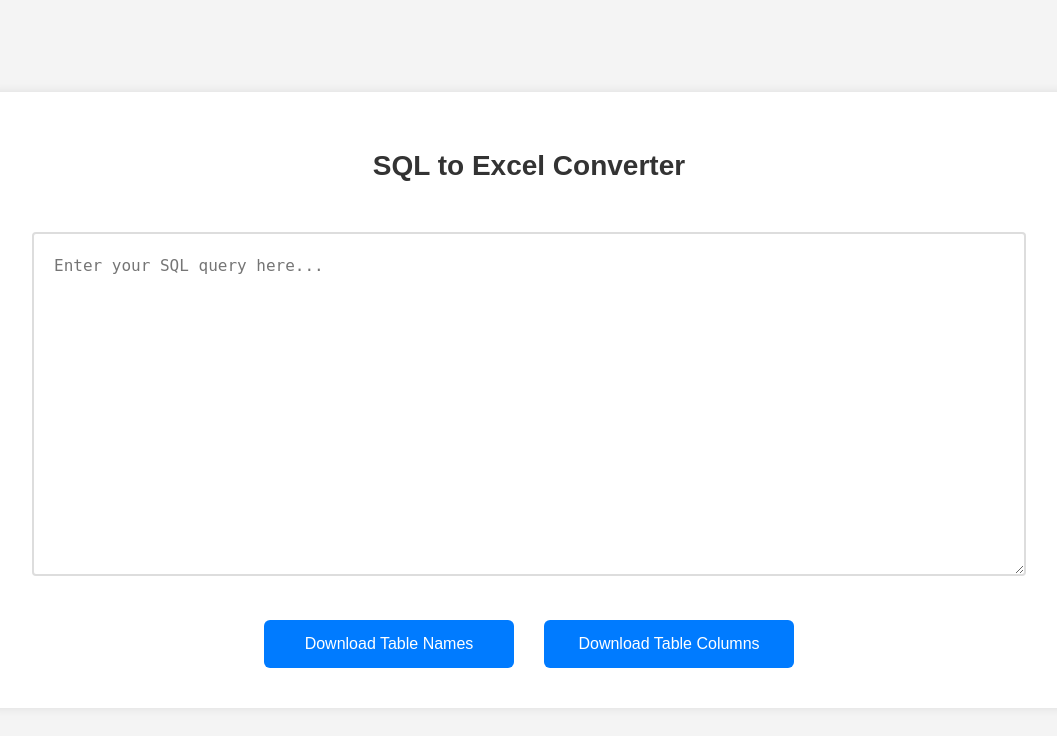
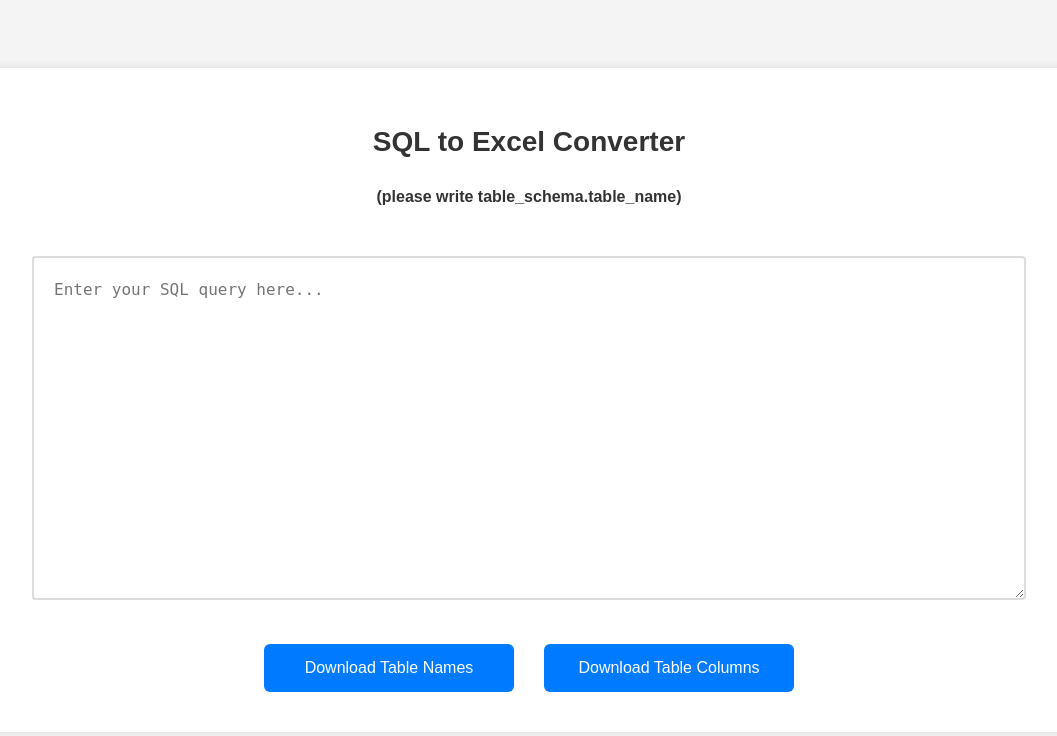
Before and after one commit to sahbaz00/sql-to-excel-app, a Flask app: page / in a window 1280 px wide. Shown: the top 736 px of the page, without its empty margins (111-1168 px from the left). Run offline with Flask 3, Linux system fonts and the light colour scheme.

Commit message:
new_comment_table_schema

```diff
--- a/static/style.css
+++ b/static/style.css
@@ -64,3 +64,9 @@
     margin-bottom: 30px;
     font-size: 28px;
 }
+
+h3 {
+    color: #333;
+    margin-bottom: 30px;
+    font-size: 16px;
+}
--- a/templates/index.html
+++ b/templates/index.html
@@ -9,6 +9,7 @@
 <body>
     <div class="container">
         <h1>SQL to Excel Converter</h1>
+        <h3>(please write table_schema.table_name)</h3>
         <form method="POST">
             <textarea name="sql_query" placeholder="Enter your SQL query here..." required></textarea>
             <div class="buttons">
```
